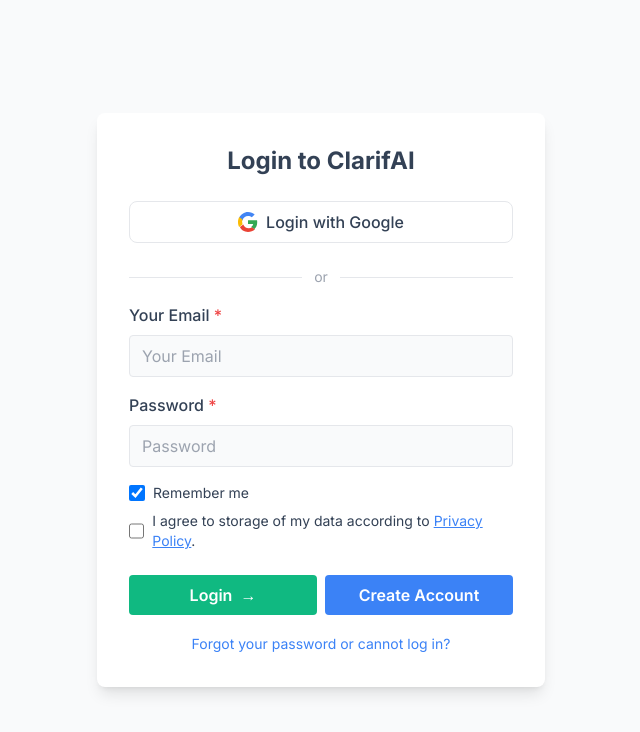
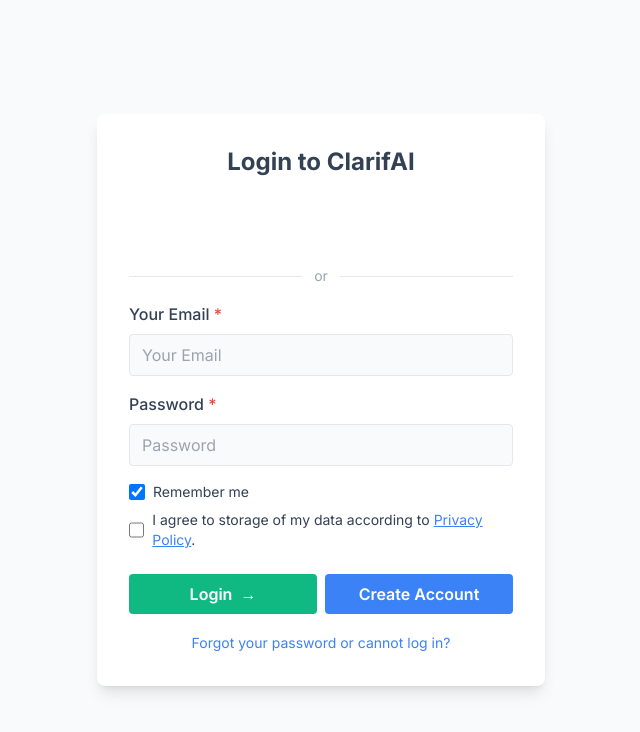
Before and after one commit to AHHHHHH0-0/ClarifAI, a React (Create React App) app in the folder frontend/: page /login in a window 1280 px wide. Shown: the top 732 px of the page, without its empty margins (319-959 px from the left). Built offline with nearby package versions, Linux system fonts and the light colour scheme.

Commit message:
Added Google Auth

```diff
--- a/frontend/package.json
+++ b/frontend/package.json
@@ -3,6 +3,7 @@
   "version": "0.1.0",
   "private": true,
   "dependencies": {
+    "@react-oauth/google": "^0.12.1",
     "@types/node": "^18.0.0",
     "@types/react": "^18.0.0",
     "@types/react-dom": "^18.0.0",
--- a/frontend/src/LoginPage.tsx
+++ b/frontend/src/LoginPage.tsx
@@ -1,5 +1,6 @@
 import React, { useState } from 'react';
 import { useNavigate } from 'react-router-dom';
+import { GoogleLogin } from '@react-oauth/google';
 
 const LoginPage: React.FC = () => {
   const navigate = useNavigate();
@@ -34,23 +35,24 @@
     }
   };
 
-  // Placeholder for Google login
-  const handleGoogleLogin = (e: React.MouseEvent) => {
-    e.preventDefault();
-    alert('Google login not implemented.');
-  };
-
   return (
     <div className="min-h-screen flex items-center justify-center bg-gray-50">
       <div className="max-w-md w-full bg-white p-8 shadow-lg rounded-lg">
         <h2 className="text-2xl font-bold mb-6 text-center text-slate-700">Login to ClarifAI</h2>
-        <button
-          onClick={handleGoogleLogin}
-          className="w-full flex items-center justify-center border border-gray-200 rounded-lg py-2 mb-6 bg-white hover:bg-gray-100 transition"
-        >
-          <svg className="w-5 h-5 mr-2" viewBox="0 0 48 48"><g><path fill="#4285F4" d="M24 9.5c3.54 0 6.7 1.22 9.19 3.23l6.85-6.85C36.18 2.36 30.45 0 24 0 14.82 0 6.73 5.8 2.69 14.09l7.98 6.2C12.36 13.13 17.74 9.5 24 9.5z"/><path fill="#34A853" d="M46.1 24.55c0-1.64-.15-3.22-.42-4.74H24v9.01h12.42c-.54 2.9-2.18 5.36-4.65 7.01l7.19 5.59C43.98 37.13 46.1 31.3 46.1 24.55z"/><path fill="#FBBC05" d="M10.67 28.29c-1.13-3.36-1.13-6.97 0-10.33l-7.98-6.2C.7 16.36 0 20.09 0 24c0 3.91.7 7.64 2.69 12.24l7.98-6.2z"/><path fill="#EA4335" d="M24 48c6.45 0 12.18-2.13 16.7-5.81l-7.19-5.59c-2.01 1.35-4.59 2.15-7.51 2.15-6.26 0-11.64-3.63-13.33-8.79l-7.98 6.2C6.73 42.2 14.82 48 24 48z"/><path fill="none" d="M0 0h48v48H0z"/></g></svg>
-          <span className="text-slate-700 font-medium">Login with Google</span>
-        </button>
+        <div className="mb-6">
+          <GoogleLogin
+            onSuccess={credentialResponse => {
+              // You should send credentialResponse.credential to your backend for verification
+              console.log('Google credential:', credentialResponse);
+              // For now, just navigate to dashboard
+              navigate('/dashboard');
+            }}
+            onError={() => {
+              setError('Google Login Failed');
+            }}
+            width="100%"
+          />
+        </div>
         <div className="flex items-center my-4">
           <div className="flex-grow h-px bg-gray-200" />
           <span className="mx-3 text-gray-400 text-sm">or</span>
--- a/frontend/src/index.tsx
+++ b/frontend/src/index.tsx
@@ -2,6 +2,7 @@
 import ReactDOM from 'react-dom/client';
 import './index.css';
 import App from './App';
+import { GoogleOAuthProvider } from '@react-oauth/google';
 
 const root = ReactDOM.createRoot(
   document.getElementById('root') as HTMLElement
@@ -9,6 +10,8 @@
 
 root.render(
   <React.StrictMode>
-    <App />
+    <GoogleOAuthProvider clientId="807669090767-e0u4q2jqm4np373mtc473ma1v388g6ca.apps.googleusercontent.com">
+      <App />
+    </GoogleOAuthProvider>
   </React.StrictMode>
 );
```
